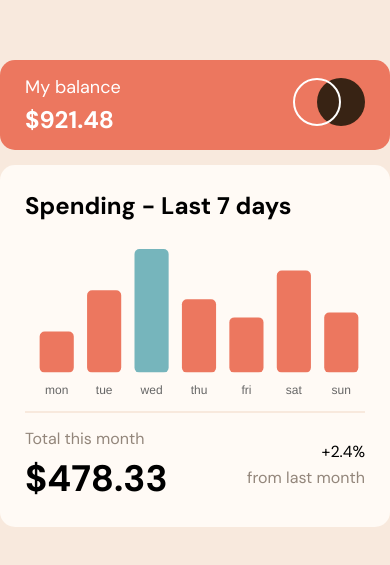
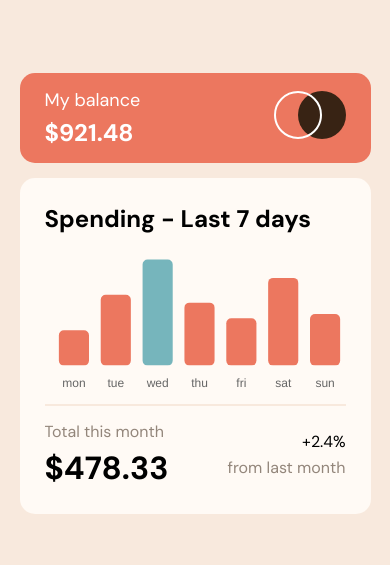
Before and after one commit to Dereje-getu-tadesse-10/Expenses-chart-component-react, a React (Create React App) app: page / in a window 390 px wide. Shown: the part 129-694 px from the top of the page. Built offline with nearby package versions, Linux system fonts and the light colour scheme.

Commit message:
Update: add breakpoint mobile

```diff
--- a/src/components/assets/styles/Container.css
+++ b/src/components/assets/styles/Container.css
@@ -2,3 +2,9 @@
     width: 430px;
     /* margin: 14% auto; */
 }
+
+@media only screen and (max-width: 500px) {
+    .container {
+        width: 90%;
+    }
+}
--- a/src/components/assets/styles/Footer.css
+++ b/src/components/assets/styles/Footer.css
@@ -25,3 +25,15 @@
 .footer-right p:nth-child(2){
     color: var(--medium-brown);
 }
+
+@media only screen and (max-width: 500px) {
+    .footer-left h1{
+        font-size: 2rem;
+        font-weight: bold;
+    }
+
+    .footer-left h2,
+    .footer-right h2 {
+        font-size: 1em;
+    }
+}
```
